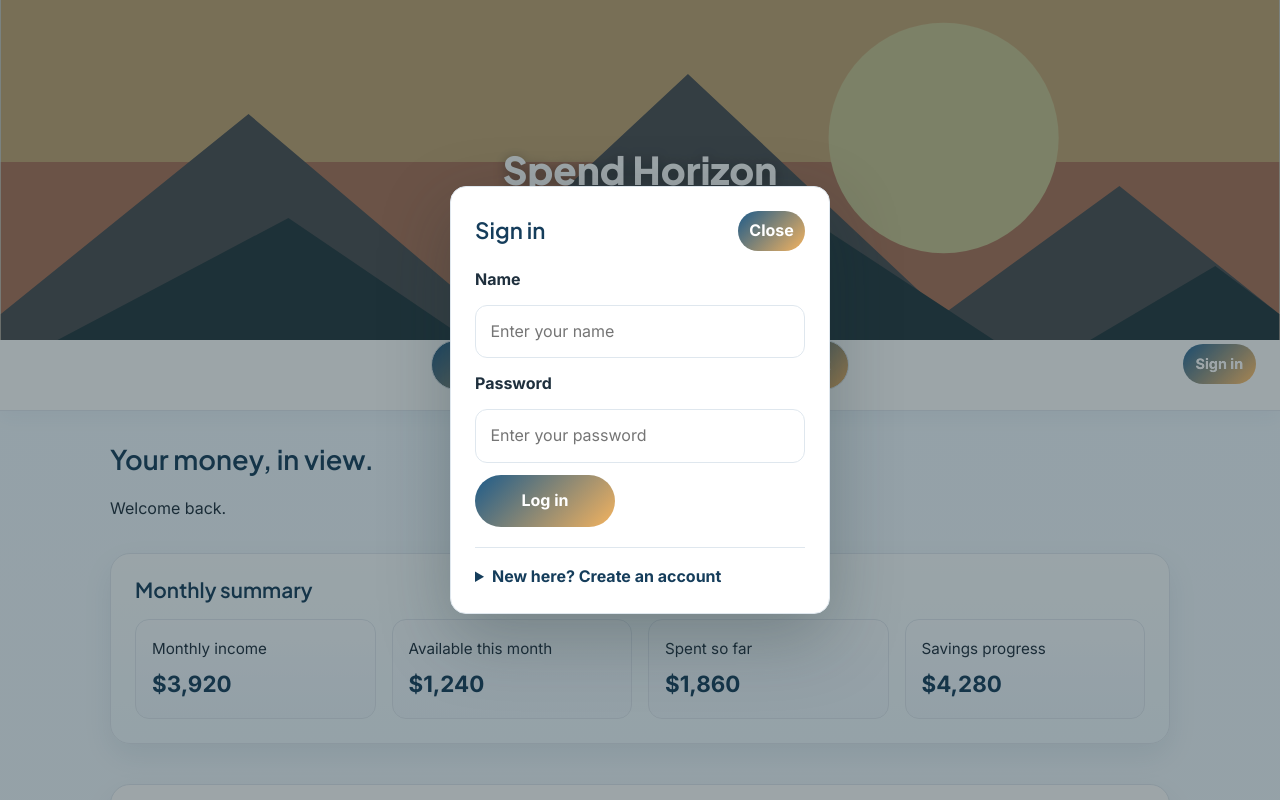
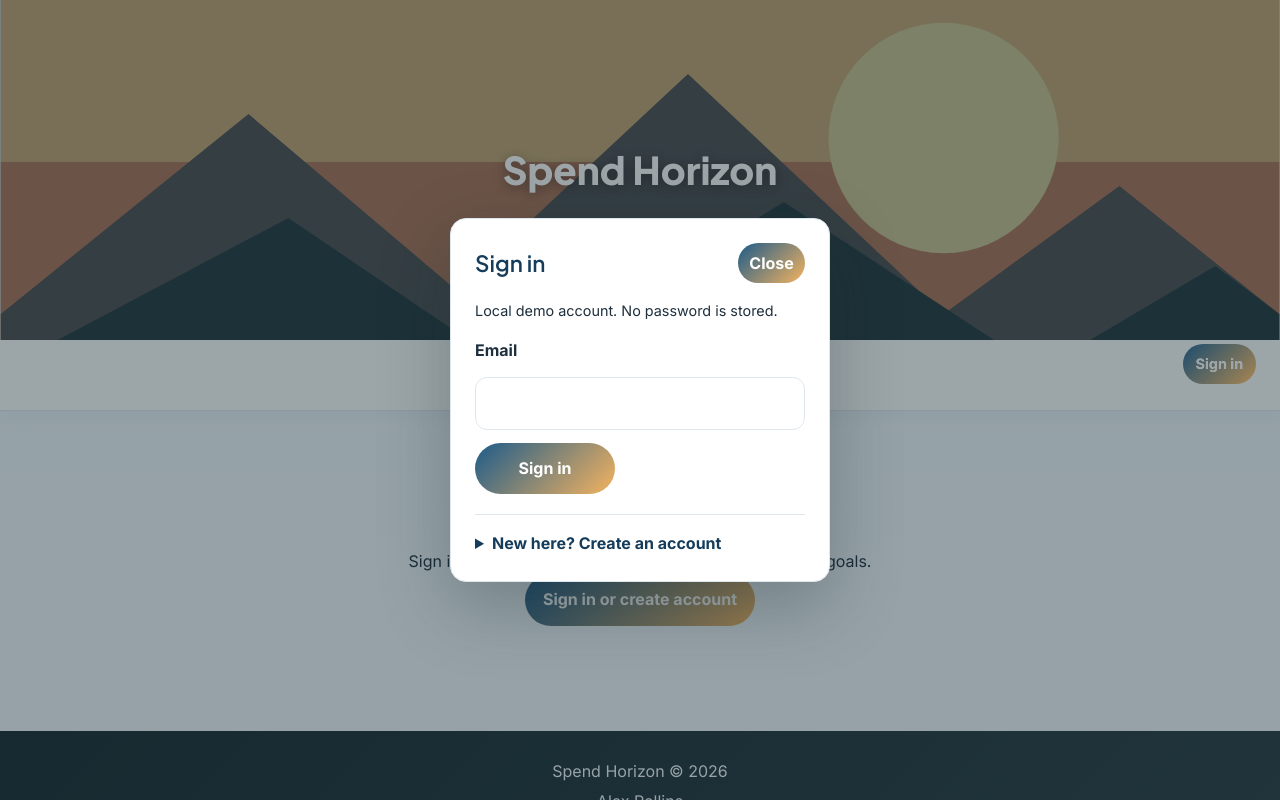
Before and after one commit to alexrollins2003-commits/2026startup, a React (Vite) app: page / in a window 1280 px wide. Both pictures are taken after a click on the button "Sign in". Shown: the top 800 px of the page. Built offline with nearby package versions, Linux system fonts and the light colour scheme.

Commit message:
Created temporary sign in

```diff
--- a/src/app.css
+++ b/src/app.css
@@ -129,6 +129,30 @@ nav li {
   white-space: nowrap;
 }
 
+.body .site-nav .auth-user {
+  grid-column: 3;
+  justify-self: end;
+  display: flex;
+  align-items: center;
+  gap: 0.75rem;
+  color: var(--sea-700);
+  font-size: 0.9rem;
+}
+
+.login-prompt {
+  align-content: center;
+  justify-items: center;
+  gap: 1rem;
+  min-height: 320px;
+  padding: 2rem;
+  text-align: center;
+}
+
+.login-prompt h2,
+.login-prompt p {
+  margin: 0;
+}
+
 .body .auth-window {
   position: fixed;
   inset: 0;
@@ -166,6 +190,16 @@ nav li {
 .body .auth-window .auth-close {
   min-width: 0;
   padding: 0.45rem 0.7rem;
+}
+
+.body .auth-window .auth-note,
+.body .auth-window .auth-message {
+  margin: 0 0 1rem;
+  font-size: 0.9rem;
+}
+
+.body .auth-window .auth-message {
+  color: #a43e2c;
 }
 
 .body .auth-window form {
--- a/src/app.jsx
+++ b/src/app.jsx
@@ -1,13 +1,72 @@
-import React from 'react';
+import React, { useState } from 'react';
 import 'bootstrap/dist/css/bootstrap.min.css';
 import './app.css';
-import { BrowserRouter, NavLink, Route, Routes } from 'react-router-dom';
+import { BrowserRouter, Navigate, NavLink, Route, Routes } from 'react-router-dom';
 import { Dashboard } from './dashboard/dashboard';
 import { Budget } from './budget/budget';
 import { Goals } from './goals/goals';
 import { About } from './about/about';
+import { readUserData, saveUserData } from './data/userData';
+
+const currentUserStorageKey = 'spend-horizon.current-user';
+
+function readCurrentUser() {
+  try {
+    const user = JSON.parse(localStorage.getItem(currentUserStorageKey) || 'null');
+    return user && typeof user.email === 'string' && typeof user.displayName === 'string'
+      ? user
+      : null;
+  } catch {
+    return null;
+  }
+}
 
 export default function App() {
+  const [currentUser, setCurrentUser] = useState(readCurrentUser);
+  const [authMessage, setAuthMessage] = useState('');
+
+  function beginSession(email, displayName) {
+    const user = { email, displayName };
+    localStorage.setItem(currentUserStorageKey, JSON.stringify(user));
+    setCurrentUser(user);
+    setAuthMessage('');
+    document.getElementById('auth-window')?.hidePopover();
+  }
+
+  function handleSignIn(event) {
+    event.preventDefault();
+    const email = new FormData(event.currentTarget).get('email').trim().toLowerCase();
+    const savedProfile = readUserData(email);
+
+    if (!savedProfile.profileName) {
+      setAuthMessage('No local account was found for that email. Create an account below.');
+      return;
+    }
+
+    beginSession(email, savedProfile.profileName);
+  }
+
+  function handleCreateAccount(event) {
+    event.preventDefault();
+    const formData = new FormData(event.currentTarget);
+    const displayName = formData.get('displayName').trim();
+    const email = formData.get('email').trim().toLowerCase();
+    const savedProfile = readUserData(email);
+
+    if (savedProfile.profileName) {
+      setAuthMessage('A local account already uses that email. Sign in instead.');
+      return;
+    }
+
+    saveUserData(email, { ...savedProfile, profileName: displayName });
+    beginSession(email, displayName);
+  }
+
+  function handleSignOut() {
+    localStorage.removeItem(currentUserStorageKey);
+    setCurrentUser(null);
+  }
+
   return (
     <BrowserRouter>
       <div className="body">
@@ -16,47 +75,58 @@ export default function App() {
           <img src="/horizon.svg" alt="A sunset over a distant horizon" width="400" />
           <nav className="site-nav" aria-label="Primary navigation">
             <ul>
+              {currentUser && (
+                <>
                   <li><NavLink to="/">Dashboard</NavLink></li>
                   <li><NavLink to="/budget">Budget</NavLink></li>
                   <li><NavLink to="/goals">Goals</NavLink></li>
+                </>
+              )}
               <li><NavLink to="/about">About</NavLink></li>
             </ul>
+            {currentUser ? (
+              <div className="auth-user">
+                <span>Hi, {currentUser.displayName}</span>
+                <button className="auth-trigger" type="button" onClick={handleSignOut}>Sign out</button>
+              </div>
+            ) : (
               <button className="auth-trigger" type="button" popoverTarget="auth-window" popoverTargetAction="show">
                 Sign in
               </button>
+            )}
           </nav>
         </header>
 
+        {!currentUser && (
           <div className="auth-window" id="auth-window" popover="auto">
             <div className="auth-window-heading">
               <h2>Sign in</h2>
               <button className="auth-close" type="button" popoverTarget="auth-window" popoverTargetAction="hide">Close</button>
             </div>
-          <form className="login-card" action="#" method="post">
-            <label htmlFor="user-name">Name</label>
-            <input id="user-name" name="user-name" type="text" placeholder="Enter your name" autoComplete="name" required />
-            <label htmlFor="password">Password</label>
-            <input id="password" name="password" type="password" placeholder="Enter your password" autoComplete="current-password" required />
-            <button type="submit">Log in</button>
+            <p className="auth-note">Local demo account. No password is stored.</p>
+            <form className="login-card" onSubmit={handleSignIn}>
+              <label htmlFor="sign-in-email">Email</label>
+              <input id="sign-in-email" name="email" type="email" autoComplete="email" required />
+              <button type="submit">Sign in</button>
             </form>
+            {authMessage && <p className="auth-message" role="alert">{authMessage}</p>}
             <details className="create-account">
               <summary>New here? Create an account</summary>
-            <form action="#" method="post">
+              <form onSubmit={handleCreateAccount}>
                 <label htmlFor="new-user-name">Name</label>
-              <input id="new-user-name" name="new-user-name" type="text" autoComplete="name" required />
+                <input id="new-user-name" name="displayName" type="text" autoComplete="name" required />
                 <label htmlFor="new-user-email">Email</label>
-              <input id="new-user-email" name="new-user-email" type="email" autoComplete="email" required />
-              <label htmlFor="new-user-password">Password</label>
-              <input id="new-user-password" name="new-user-password" type="password" autoComplete="new-password" minLength="8" required />
+                <input id="new-user-email" name="email" type="email" autoComplete="email" required />
                 <button type="submit">Create account</button>
               </form>
             </details>
           </div>
+        )}
 
         <Routes>
-          <Route path="/" element={<Dashboard />} />
-          <Route path="/budget" element={<Budget />} />
-          <Route path="/goals" element={<Goals />} />
+          <Route path="/" element={currentUser ? <Dashboard currentUser={currentUser} /> : <LoginPrompt />} />
+          <Route path="/budget" element={currentUser ? <Budget userId={currentUser.email} /> : <Navigate to="/" replace />} />
+          <Route path="/goals" element={currentUser ? <Goals userId={currentUser.email} /> : <Navigate to="/" replace />} />
           <Route path="/about" element={<About />} />
           <Route path="*" element={<NotFound />} />
         </Routes>
@@ -71,6 +141,18 @@ export default function App() {
   );
 }
 
+function LoginPrompt() {
+  return (
+    <main className="login-prompt">
+      <h2>Welcome to Spend Horizon</h2>
+      <p>Sign in to manage your budget, expenses, and savings goals.</p>
+      <button className="auth-trigger" type="button" popoverTarget="auth-window" popoverTargetAction="show">
+        Sign in or create account
+      </button>
+    </main>
+  );
+}
+
 function NotFound() {
   return <main>404: Return to sender. Address unknown.</main>;
 }
--- a/src/data/userData.js
+++ b/src/data/userData.js
@@ -17,6 +17,7 @@ function getStorageKey(userName) {
 export function createDefaultUserData() {
   return {
     schemaVersion,
+    profileName: '',
     monthlyIncomeCents: {
       primaryPaycheck: 0,
       otherIncome: 0,
@@ -37,6 +38,7 @@ function normalizeUserData(data) {
     ...defaults,
     ...data,
     schemaVersion,
+    profileName: typeof data.profileName === 'string' ? data.profileName : '',
     monthlyIncomeCents: {
       ...defaults.monthlyIncomeCents,
       ...(data.monthlyIncomeCents || {}),
```
Also changed, not shown: 5 other files (tests, documents, lock files or other folders). Lines whose indentation alone changed are shown as unchanged.
